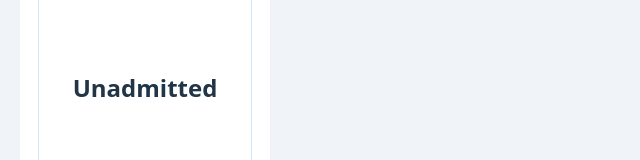
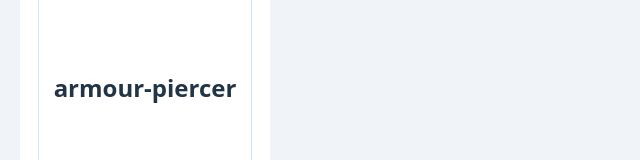
Before and after one commit to Alex2009-creator/vue-app, a Vue app: page / in a window 1280 px wide. Shown: the part 240-400 px from the top of the page, without its empty margins (0-640 px from the left). Built offline with nearby package versions, Linux system fonts and the light colour scheme.

Commit message:
Добавление ref для хранения очков и карт

```diff
--- a/src/App.vue
+++ b/src/App.vue
@@ -1,6 +1,13 @@
 <script setup>
+import { ref } from 'vue'
 import Score from './components/Score.vue'
 import Card from './components/Card.vue'
+
+const gamePoints = ref('110')
+const wordCard = ref('armour-piercer')
+const translationCard = ref('бронебойный')
+const stateCard = ref('opened')
+const statusCard = ref('success')
 
 const turnOverCard = (payload) => {
   return console.log('Событие 1:', payload)
@@ -16,12 +23,16 @@ const сhangeCardsStatus = (payload) => {
     <div class="header">
       <h1 class="header__title">Запомни слово</h1>
       <Score
-        text-score=110
+        :text-score="gamePoints"
         class="header__score"
       />
     </div>
     <div class="main">
       <Card
+      :word="wordCard"
+      :translation="translationCard"
+      :state="stateCard"
+      :status="statusCard"
       class="main__score"
       @turn-over="turnOverCard"
       @change-status="сhangeCardsStatus"
--- a/src/components/Card.vue
+++ b/src/components/Card.vue
@@ -5,13 +5,14 @@
     >
         <div class="container-card__box">
             <span class="container-card__label">01</span>
-            <h2 class="container-card__title">Unadmitted</h2>
+            <h2 v-if="isCardFlipped" class="container-card__title">{{ word }}</h2>
+            <h2 v-else-if="!isCardFlipped" class="container-card__title">{{ translation }}</h2>
             <div
                 class="container-card__description"
                 @click="changeStatusCard"
             >
                 <div v-if="isCardFlipped" class="container-card__message">Перевернуть</div>
-                <div v-else-if="!isCardFlipped" class="container-card__btns">Кнопки</div>
+                <div v-else-if="!isCardFlipped" class="container-card__btns">{{ state + ' ' + status }}</div>
             </div>
         </div>
     </div>
@@ -19,6 +20,18 @@
 
 <script setup>
     import { ref } from 'vue'
+
+    const {
+        word="Unadmitted",
+        translation="Не допущенный",
+        state="closed",
+        status="success"
+    } = defineProps({
+        word: String,
+        translation: String,
+        state: String,
+        status: String,
+    })
 
     const emit = defineEmits(["turn-over", "change-status"])
     const flipСard = () => {
```
